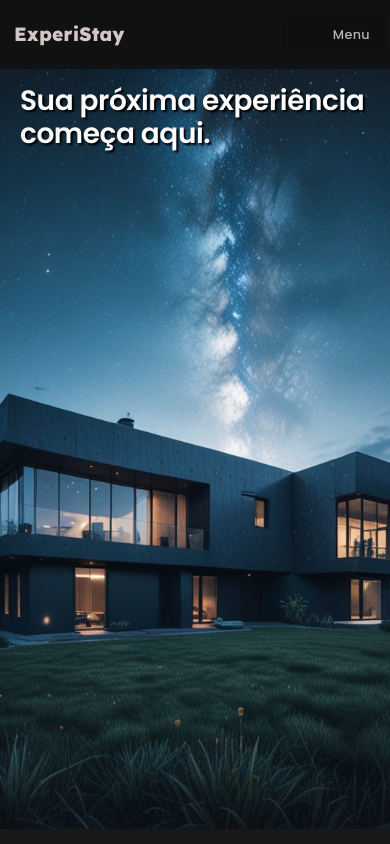
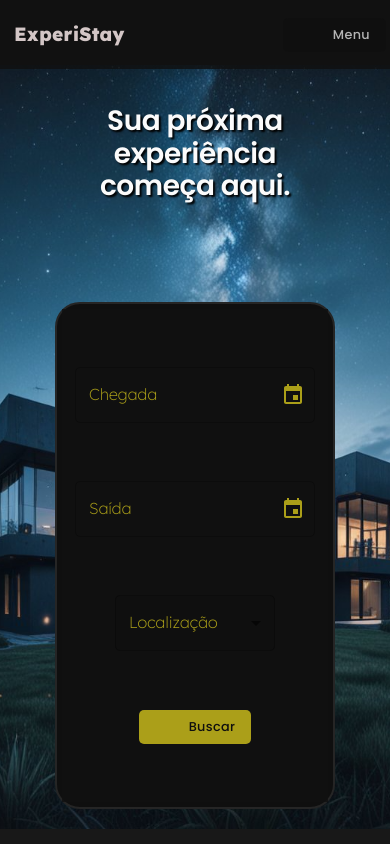
Before and after one commit to Leonardobern10/ExperiStay, a React (Vite) app: page / in a window 390 px wide. Shown: the top 844 px of the page. Built offline with nearby package versions, Linux system fonts and the light colour scheme; some icons are missing; a web font is replaced by a local one.

Commit message:
fix: corrigindo layout mobile pois a pagina inicial estava muito vazia. Um formulario foi inserido.

```diff
--- a/src/components/InputSelect.tsx
+++ b/src/components/InputSelect.tsx
@@ -16,6 +16,7 @@ export default function InputSelect(props: {
                     {props.label}
                </InputLabel>
                <SelectCustomUI
+                    sx={{ width: '100%' }}
                     labelId="demo-simple-select-label"
                     id="demo-simple-select"
                     value={props.value}
--- a/src/components/Presentation/GridMainText.tsx
+++ b/src/components/Presentation/GridMainText.tsx
@@ -1,5 +1,4 @@
 import { Grid } from '@mui/material';
-import theme from '@theme/theme';
 import type { ReactElement } from 'react';
 
 export default function GridMainText(props: {
@@ -17,6 +16,9 @@ export default function GridMainText(props: {
                     justifyContent: 'center',
                     alignItems: 'center',
                     height: 'fit-content',
+                    paddingX: theme.spacing(8),
+                    textAlign: 'center',
+                    marginTop: theme.spacing(4),
                     [theme.breakpoints.up('md')]: {
                          padding: theme.spacing(20),
                          position: 'relative',
--- a/src/components/Presentation/MainContainerDestination.tsx
+++ b/src/components/Presentation/MainContainerDestination.tsx
@@ -35,7 +35,7 @@ export default function ContainerMainDestination(): ReactElement {
                               md: 'row',
                          },
                          height: '100%',
-                         paddingY: theme.spacing(2),
+                         padding: theme.spacing(2),
                          justifyContent: 'space-evenly', // centraliza
                          alignItems: 'center',
                          rowGap: theme.spacing(2),
--- a/src/components/Presentation/MainText.tsx
+++ b/src/components/Presentation/MainText.tsx
@@ -46,7 +46,6 @@ const MainText = forwardRef<HTMLDivElement, MainTextProps>(
                               </Typography>
                          )}
                     </Box>
-                    {/*<ButtonWithIcon buttonName="Exibir catálogo" buttonIcon={RealEstateAgentIcon}> */}
                </Box>
           );
      },
--- a/src/components/Presentation/PresentationContainer.tsx
+++ b/src/components/Presentation/PresentationContainer.tsx
@@ -14,8 +14,6 @@ export default function PresentationContainer(props: {
      const container = useRef(null);
      const mainText = useRef(null);
      useMainContentAnimation(container, mainText);
-
-     const currentWidth = useWidth('md');
 
      return (
           <Box
@@ -57,7 +55,6 @@ export default function PresentationContainer(props: {
                               />
                          }
                     />
-                    {currentWidth && (
                     <Grid
                          sx={(theme) => ({
                               width: '80%',
@@ -72,10 +69,11 @@ export default function PresentationContainer(props: {
                               padding: theme.spacing(1),
                               backgroundColor: theme.palette.primary.dark,
                               borderRadius: theme.shape.borderRadius,
+                              border: 2,
+                              borderColor: theme.palette.secondary.main,
                          })}>
                          <ContainerMainDestination />
                     </Grid>
-                    )}
                </Box>
           </Box>
      );
--- a/src/components/ui/DatePickerUI.ts
+++ b/src/components/ui/DatePickerUI.ts
@@ -6,8 +6,8 @@ const DatePickerUI = styled(DatePicker)<DatePickerProps>(({ theme }) => ({
      color: `${theme.palette.primary.main}`,
      borderRadius: `${theme.shape.borderRadius}`,
      paddingX: `${theme.spacing(5)}`,
-     minWidth: '15rem',
-     maxWidth: 'fit-content',
+     minWidth: '10rem',
+     maxWidth: '15rem',
      '& .MuiInputBase-root': {
           borderRadius: `${theme.shape.borderRadius}`,
           backgroundColor: '#acaf02ff',
--- a/src/components/ui/SelectCustomUI.ts
+++ b/src/components/ui/SelectCustomUI.ts
@@ -2,8 +2,8 @@ import { Select, styled, type SelectProps } from '@mui/material';
 
 const SelectCustomUI = styled(Select)<SelectProps>(({ theme }) => ({
      backgroundColor: `${theme.palette.primary.dark}`,
-     minWidth: '15rem',
-     maxWidth: 'fit-content',
+     minWidth: '10rem',
+     maxWidth: '15rem',
 }));
 
 export default SelectCustomUI;
```
Lines whose indentation alone changed are shown as unchanged.
